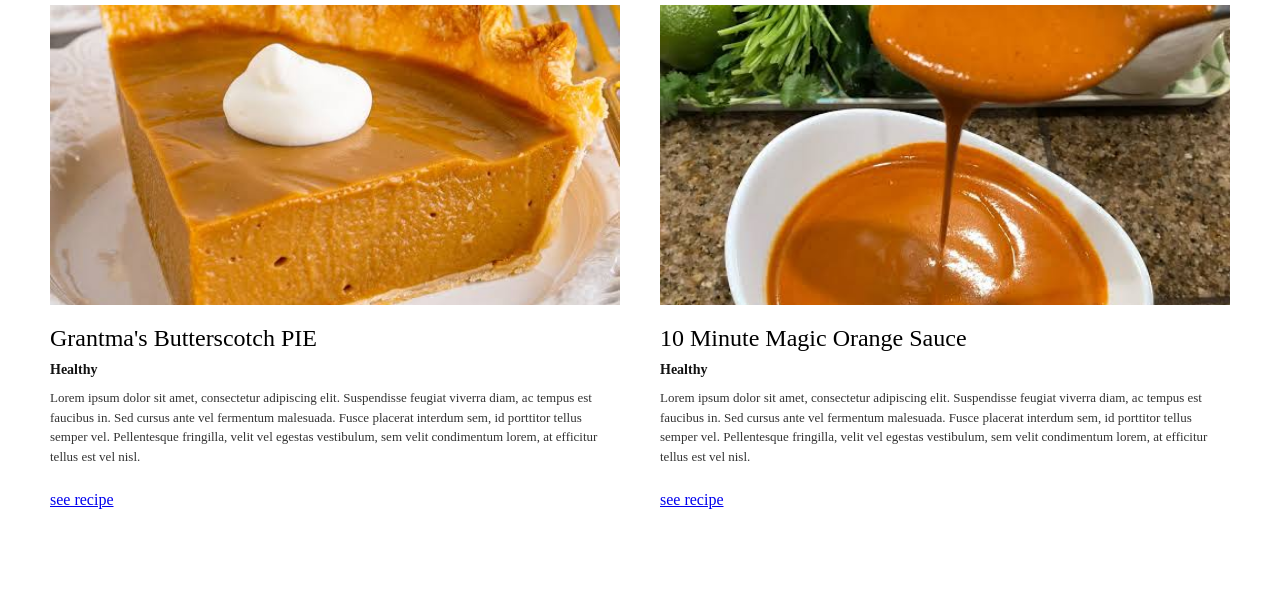
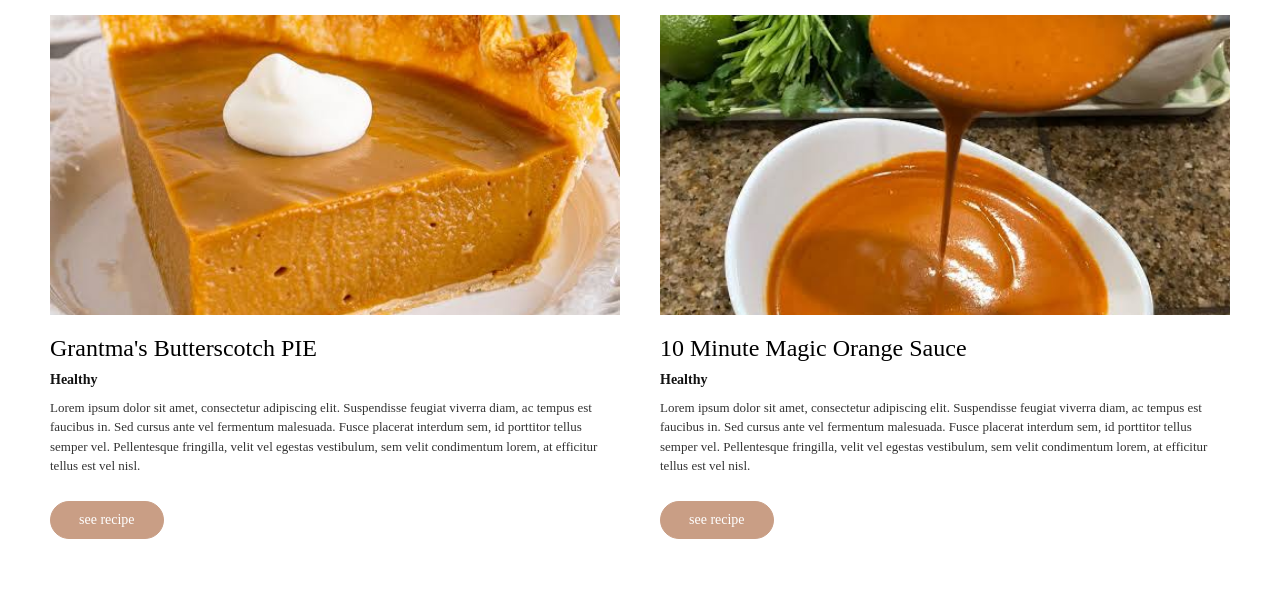
Before and after one commit to asc-IFC32A-EDE/pagina_receptes, a plain HTML site: page index.html in a window 1280 px wide. Shown: the part 601-1190 px from the top of the page. Before the commit the page ends 1160 px from the top, so only its background shows below. Drawn offline with Linux system fonts and the light colour scheme.

Commit message:
feat: cambio de nombre de clase de boton a boton_recipes

```diff
--- a/estilos.css
+++ b/estilos.css
@@ -60,7 +60,7 @@
   color: #111;
 }
 
-.boton {
+.boton_recipes {
   display: inline-block;
   text-decoration: none;
   color: #b88a70;
@@ -70,7 +70,7 @@
   font-size: 14px;
 }
 
-.boton:hover {
+.boton_recipes {
   background-color: #c99e85;
   color: white;
 }
```
